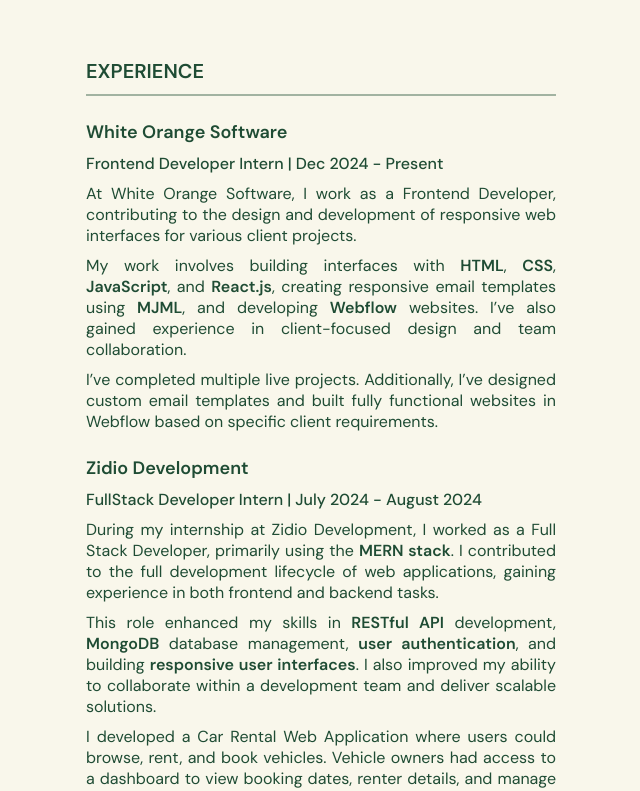
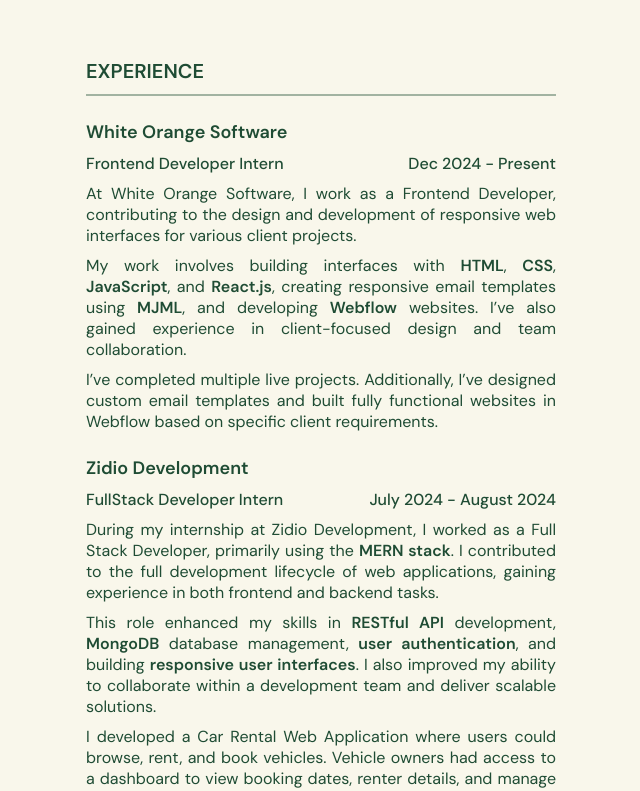
Before and after one commit to Husainworks/personal-portfolio-v2, a React (Vite) app: page / in a window 1280 px wide. Shown: the part 1220-2011 px from the top of the page, without its empty margins (319-959 px from the left). Built offline with nearby package versions, Linux system fonts and the light colour scheme.

Commit message:
added features

```diff
--- a/src/components/PPButton/index.module.css
+++ b/src/components/PPButton/index.module.css
@@ -12,6 +12,14 @@
     user-select: none;
     white-space: nowrap;
     cursor: pointer;
+    border: 1px solid transparent;
+    transition: all 0.3s linear;
+}
+
+.resume-download-btn:hover {
+    color: var(--everglade);
+    background-color: transparent;
+    border: 1px solid var(--everglade);
 }
 
 /* Responsive Starts */
--- a/src/components/PPFooter/index.module.css
+++ b/src/components/PPFooter/index.module.css
@@ -26,20 +26,34 @@ footer {
     color: var(--quarter-spanish-white);
     text-decoration: none;
     font-weight: 700;
+    position: relative;
 }
 
-.contact-mail:hover,
-.contact-phone:hover {
-    color: var(--quarter-spanish-white-rgba-03);
-    text-decoration: 1px solid var(--quarter-spanish-white) underline;
-    text-underline-offset: 8px;
+.contact-mail::after,
+.contact-phone::after {
+    content: "";
+    position: absolute;
+    bottom: -3px;
+    left: 0;
+    width: 100%;
+    height: 2px;
+    background: var(--quarter-spanish-white);
+    transform: scaleX(0);
+    transform-origin: right;
+    transition: transform 0.3s ease;
+}
+
+.contact-mail:hover::after,
+.contact-phone:hover::after {
+    transform: scaleX(1);
+    transform-origin: left;
 }
 
 /* Responsive Starts */
 
 @media (max-width:991px) {
     .resume-download-btn {
-        margin-top: 45  px;
+        margin-top: 45 px;
     }
 }
 
--- a/src/components/PPHeader/index.module.css
+++ b/src/components/PPHeader/index.module.css
@@ -25,6 +25,25 @@ header {
     color: var(--quarter-spanish-white);
     text-decoration: none;
     cursor: pointer;
+    position: relative;
+}
+
+.nav-link::after {
+    content: "";
+    position: absolute;
+    bottom: -3px;
+    left: 0;
+    width: 100%;
+    height: 2px;
+    background: var(--quarter-spanish-white);
+    transform: scaleX(0);
+    transform-origin: right;
+    transition: transform 0.3s ease;
+}
+
+.nav-link:hover::after {
+    transform: scaleX(1);
+    transform-origin: left;
 }
 
 .hamburger-line {
--- a/src/const/constantData/index.jsx
+++ b/src/const/constantData/index.jsx
@@ -25,16 +25,40 @@ export const projects = [
   {
     img: "To be taken",
     title: "Job Portal App",
-    desc: "This Job Portal App is a full-stack web application developed using the MERN stack, a popular JavaScript-based framework that provides end-to-end capabilities for creating web applications. Shadcn UI is leveraged for the front-end components, delivering a clean, responsive, and accessible design that aligns with modern UI standards.",
+    desc: "The Job Portal App is a full-stack web application developed using the MERN stack, a popular JavaScript-based framework that provides end-to-end capabilities for creating web applications. Shadcn UI is leveraged for the front-end components, delivering a clean, responsive, and accessible design that aligns with modern UI standards.",
   },
   {
     img: "To be taken",
     title: "Book Store App",
-    desc: "A full fledged MERN stack project which uses the concepts of MongoDB, Express.JS, React.JS & Node.JS. It uses tailwind CSS for styling. It’s has both the client side and the admin dashboard to add, delete or edit the books. In the client side we can add different books to cart and checkout.",
+    desc: `A full fledged MERN stack project which uses the concepts of MongoDB, Express.JS, React.JS & Node.JS. It uses tailwind CSS for styling. It’s has both the client side and the admin dashboard to add, delete or edit the books. In the client side we can add different books to cart and checkout.`,
   },
   {
-    img: "To be taken",
     title: "Reignbow-Gaming-Chatbot",
     desc: "I contributed to the development of the frontend for Reignbow Gaming Chatbot, a live project for the current company I am working in. Using React.js and Tailwind CSS, I was responsible for building responsive, user-friendly interfaces. My work involved setting up component structures, designing dynamic pages, and ensuring a consistent, visually appealing UI across the platform. This project gave me practical experience in developing scalable frontend architectures and collaborating within a professional development team in a real-world, production-level environment.",
   },
 ];
+
+export const experience = [
+  {
+    title: "White Orange Software",
+    designation: "Frontend Developer Intern",
+    duration: "Dec 2024 - Present",
+    desc1:
+      "At White Orange Software, I work as a Frontend Developer, contributing to the design and development of responsive web interfaces for various client projects.",
+    desc2:
+      "My work involves building interfaces with HTML, CSS, JavaScript, and React.js, creating responsive email templates using MJML, and developing Webflow websites. I’ve also gained experience in client-focused design and team collaboration.",
+    desc3:
+      "I’ve completed multiple live projects. Additionally, I’ve designed custom email templates and built fully functional websites in Webflow based on specific client requirements.",
+  },
+  {
+    title: "Zidio Development",
+    designation: "FullStack Developer Intern",
+    duration: "July 2024 - August 2024",
+    desc1:
+      " During my internship at Zidio Development, I worked as a Full Stack Developer, primarily using the MERN stack. I contributed to the full development lifecycle of web applications, gaining experience in both frontend and backend tasks.",
+    desc2:
+      "This role enhanced my skills in RESTful API development, MongoDB database management, user authentication, and building responsive user interfaces. I also improved my ability to collaborate within a development team and deliver scalable solutions.",
+    desc3:
+      "I developed a Car Rental Web Application where users could browse, rent, and book vehicles. Vehicle owners had access to a dashboard to view booking dates, renter details, and manage availability efficiently.",
+  },
+];
--- a/src/pages/Experience/index.jsx
+++ b/src/pages/Experience/index.jsx
@@ -1,7 +1,33 @@
 import React from "react";
 import styles from "./index.module.css";
+import { experience } from "../../const/constantData";
+
+const highlightKeywords = (text, keywords) => {
+  const parts = text.split(new RegExp(`(${keywords.join("|")})`, "gi"));
+  return parts.map((part, index) =>
+    keywords.some((kw) => kw.toLowerCase() === part.toLowerCase()) ? (
+      <strong key={index}>{part}</strong>
+    ) : (
+      part
+    )
+  );
+};
 
 export const Experience = () => {
+  const keywords = [
+    "HTML",
+    "CSS",
+    "JavaScript",
+    "react.js",
+    "MJML",
+    "Webflow",
+    "MERN stack",
+    "MongoDB",
+    "Restful API",
+    "user authentication",
+    "responsive user interfaces",
+  ];
+
   return (
     <>
       <section id="experience">
@@ -11,12 +37,12 @@ export const Experience = () => {
             <div className={`divider`}></div>
           </div>
 
-          <div className={`${styles["experience-wrapper"]}`}>
+          {/* <div className={`${styles["experience-wrapper"]}`}>
             <h6 className={`${styles["experience-title"]} text-lg`}>
               White Orange Software
             </h6>
             <p className={`${styles["experience-designation"]}`}>
-              Frontend Developer Intern | Dec 2024 - Present
+              Frontend Developer Intern <span>Dec 2024 - Present</span>
             </p>
             <p className={`${styles["experience-desc"]}`}>
               At White Orange Software, I work as a Frontend Developer,
@@ -36,14 +62,14 @@ export const Experience = () => {
               custom email templates and built fully functional websites in
               Webflow based on specific client requirements.
             </p>
-          </div>
+          </div> */}
 
-          <div className={`${styles["experience-wrapper"]}`}>
+          {/* <div className={`${styles["experience-wrapper"]}`}>
             <h6 className={`${styles["experience-title"]} text-lg`}>
               Zidio Development
             </h6>
             <p className={`${styles["experience-designation"]}`}>
-              FullStack Developer Intern | July 2024 - August 2024
+              FullStack Developer Intern <span>July 2024 - August 2024</span>
             </p>
             <p className={`${styles["experience-desc"]}`}>
               During my internship at Zidio Development, I worked as a Full
@@ -66,7 +92,26 @@ export const Experience = () => {
               to view booking dates, renter details, and manage availability
               efficiently.
             </p>
-          </div>
+          </div> */}
+          {experience.map((data, index) => {
+            return (
+              <div key={index} className={`${styles["experience-wrapper"]}`}>
+                <h6 className={`${styles["experience-title"]} text-lg`}>
+                  {data.title}
+                </h6>
+                <p className={`${styles["experience-designation"]}`}>
+                  {data.designation} <span>{data.duration}</span>
+                </p>
+                <p className={`${styles["experience-desc"]}`}>
+                  {highlightKeywords(data.desc1, keywords)}
+                </p>
+                <p className={`${styles["experience-desc"]}`}>
+                  {highlightKeywords(data.desc2, keywords)}
+                </p>
+                <p className={`${styles["experience-desc"]}`}>{data.desc3}</p>
+              </div>
+            );
+          })}
         </div>
       </section>
     </>
--- a/src/pages/Experience/index.module.css
+++ b/src/pages/Experience/index.module.css
@@ -17,6 +17,10 @@
 
 .experience-designation {
     font-weight: 500;
+    width: 100%;
+    display: flex;
+    align-items: center;
+    justify-content: space-between;
 }
 
 .experience-desc{
--- a/src/pages/Home/index.module.css
+++ b/src/pages/Home/index.module.css
@@ -26,10 +26,29 @@
     color: var(--quarter-spanish-white);
     text-transform: uppercase;
     text-decoration: none;
+    position: relative;
 }
 
 .social-link:hover {
     color: var(--quarter-spanish-white-rgba-03);
+}
+
+.social-link::after {
+    content: "";
+    position: absolute;
+    bottom: -3px;
+    left: 0;
+    width: 100%;
+    height: 2px;
+    background: var(--quarter-spanish-white);
+    transform: scaleX(0);
+    transform-origin: right;
+    transition: transform 0.3s ease;
+}
+
+.social-link:hover::after {
+    transform: scaleX(1);
+    transform-origin: left;
 }
 
 @media (max-width: 575px) {
--- a/src/pages/Misc/index.jsx
+++ b/src/pages/Misc/index.jsx
@@ -32,11 +32,11 @@ export const Misc = () => {
           </div>
 
           <p className={`${styles["skills-wrapper"]}`}>
-            <strong>Languages:</strong> HTML, CSS, JavaScript, MJML
+            <strong>Languages:</strong> HTML, CSS, JavaScript, C, Java
           </p>
           <p className={`${styles["skills-wrapper"]}`}>
             <strong>Libraries/Frameworks:</strong> React.js, Next.js,
-            TailwindCSS
+            TailwindCSS, MJML, Node.js, ANT Design, Bootstrap
           </p>
           <p className={`${styles["skills-wrapper"]}`}>
             <strong>Database:</strong> MongoDB
```
